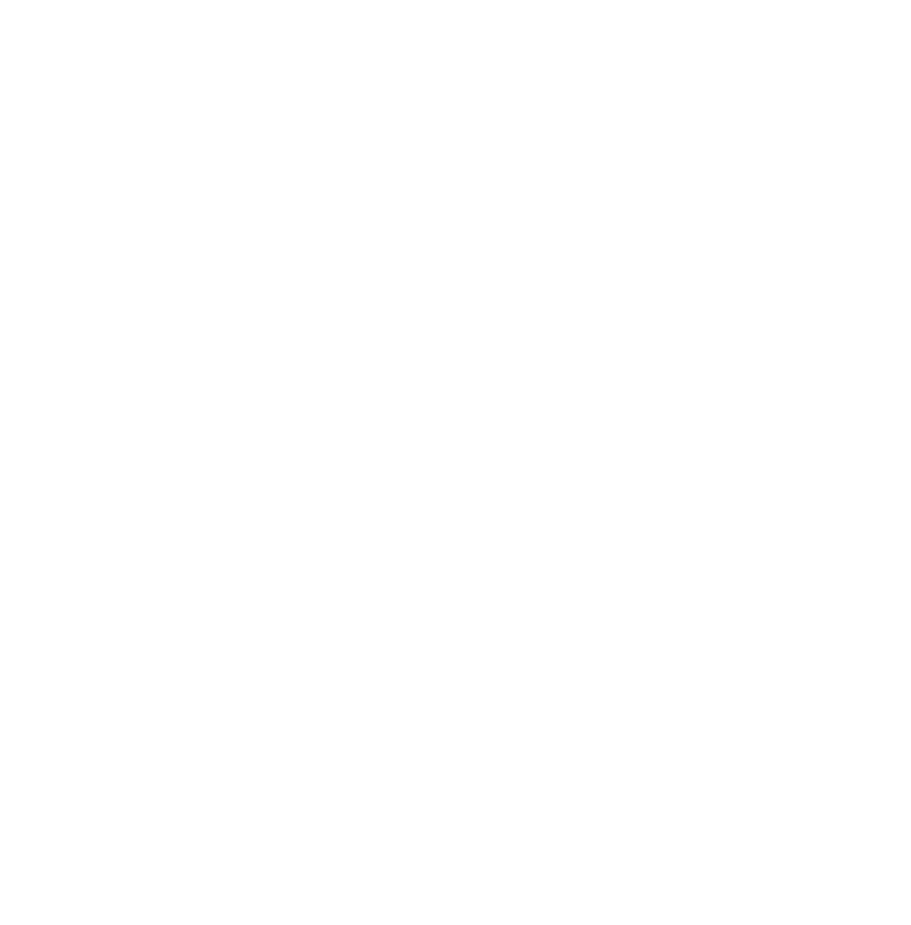
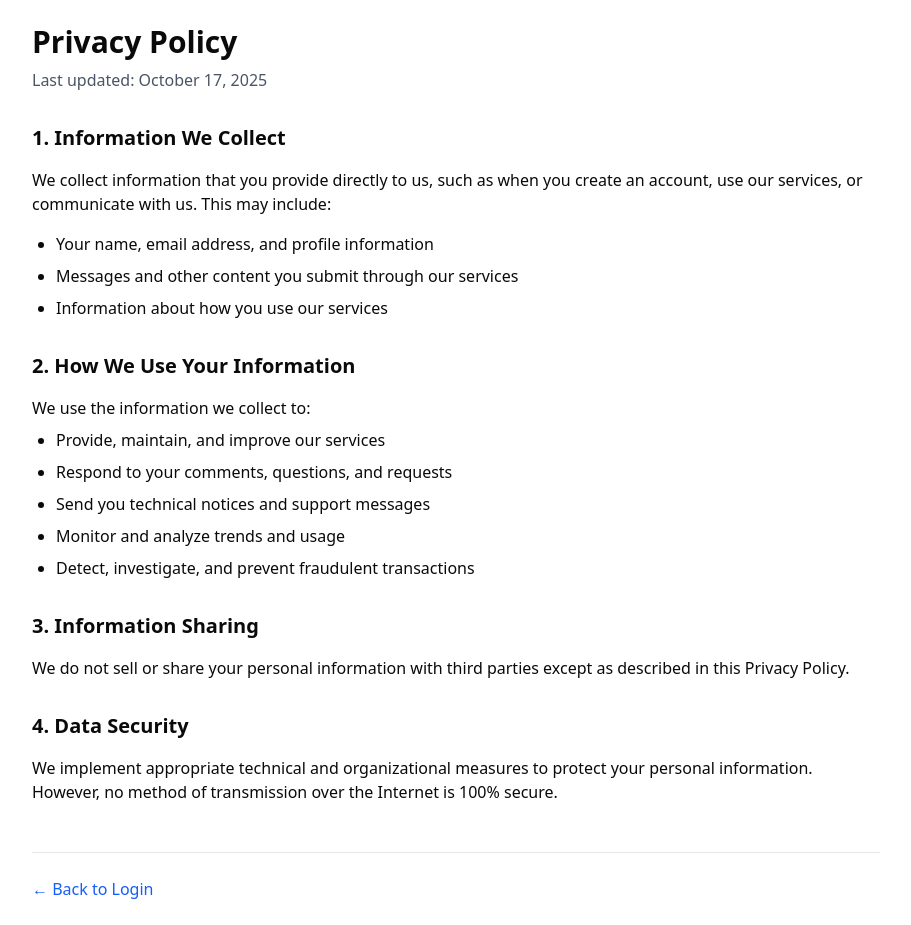
Before and after one commit to AadityaUoHyd/chat-aadi, a Next.js app: page /privacy in a window 1280 px wide. Before the commit this address had no page. Shown: the whole page, without its empty margins (184-1095 px from the left). Before the commit the page ends 800 px from the top, so only its background shows below. Built offline with nearby package versions, Linux system fonts and the light colour scheme.

Commit message:
terms of use pages

```diff
--- a/middleware.ts
+++ b/middleware.ts
@@ -10,6 +10,8 @@ export async function middleware(request: NextRequest) {
   const publicPaths = [
     '/login',
     '/register',
+    '/terms',
+    '/privacy',
     '/api/auth',
     '/_next',
     '/favicon.ico',
--- a/src/app/(auth)/login/page.tsx
+++ b/src/app/(auth)/login/page.tsx
@@ -127,9 +127,14 @@ export default function Login() {
           </p>
         </div>
       </div>
-      <div className="flex justify-center mt-6">
-        <div className="mt-6 text-sm text-gray-600">Terms of use &nbsp; | &nbsp;</div>
-        <div className="mt-6 text-sm text-gray-600">Privacy</div>
+      <div className="flex justify-center gap-4 mt-6">
+        <Link href="/terms" className="text-sm text-gray-600 hover:underline">
+          Terms of Use
+        </Link>
+        <span className="text-sm text-gray-400">|</span>
+        <Link href="/privacy" className="text-sm text-gray-600 hover:underline">
+          Privacy Policy
+        </Link>
       </div>
     </div>
   );
--- /dev/null
+++ b/src/app/privacy/page.tsx
@@ -0,0 +1,58 @@
+import Link from 'next/link';
+
+export default function PrivacyPolicy() {
+  return (
+    <div className="max-w-4xl mx-auto p-6">
+      <header className="mb-8">
+        <h1 className="text-3xl font-bold mb-2">Privacy Policy</h1>
+        <p className="text-gray-600">Last updated: October 17, 2025</p>
+      </header>
+
+      <div className="prose max-w-none">
+        <section className="mb-8">
+          <h2 className="text-xl font-semibold mb-4">1. Information We Collect</h2>
+          <p className="mb-4">
+            We collect information that you provide directly to us, such as when you create an account, use our services, or communicate with us. This may include:
+          </p>
+          <ul className="list-disc pl-6 mb-4 space-y-2">
+            <li>Your name, email address, and profile information</li>
+            <li>Messages and other content you submit through our services</li>
+            <li>Information about how you use our services</li>
+          </ul>
+        </section>
+
+        <section className="mb-8">
+          <h2 className="text-xl font-semibold mb-4">2. How We Use Your Information</h2>
+          <p className="mb-2">We use the information we collect to:</p>
+          <ul className="list-disc pl-6 mb-4 space-y-2">
+            <li>Provide, maintain, and improve our services</li>
+            <li>Respond to your comments, questions, and requests</li>
+            <li>Send you technical notices and support messages</li>
+            <li>Monitor and analyze trends and usage</li>
+            <li>Detect, investigate, and prevent fraudulent transactions</li>
+          </ul>
+        </section>
+
+        <section className="mb-8">
+          <h2 className="text-xl font-semibold mb-4">3. Information Sharing</h2>
+          <p className="mb-4">
+            We do not sell or share your personal information with third parties except as described in this Privacy Policy.
+          </p>
+        </section>
+
+        <section className="mb-8">
+          <h2 className="text-xl font-semibold mb-4">4. Data Security</h2>
+          <p>
+            We implement appropriate technical and organizational measures to protect your personal information. However, no method of transmission over the Internet is 100% secure.
+          </p>
+        </section>
+
+        <div className="mt-12 pt-6 border-t border-gray-200">
+          <Link href="/login" className="text-blue-600 hover:underline">
+            ← Back to Login
+          </Link>
+        </div>
+      </div>
+    </div>
+  );
+}
--- a/src/app/register/page.tsx
+++ b/src/app/register/page.tsx
@@ -160,6 +160,15 @@ export default function RegisterPage() {
           </div>
         </div>
       </div>
+      <div className="flex justify-center gap-4 mt-6">
+        <Link href="/terms" className="text-sm text-gray-600 hover:underline">
+          Terms of Use
+        </Link>
+        <span className="text-sm text-gray-400">|</span>
+        <Link href="/privacy" className="text-sm text-gray-600 hover:underline">
+          Privacy Policy
+        </Link>
+      </div>
     </div>
   );
 }
--- /dev/null
+++ b/src/app/terms/page.tsx
@@ -0,0 +1,52 @@
+import Link from 'next/link';
+
+export default function TermsOfUse() {
+  return (
+    <div className="max-w-4xl mx-auto p-6">
+      <header className="mb-8">
+        <h1 className="text-3xl font-bold mb-2">Terms of Use</h1>
+        <p className="text-gray-600">Last updated: October 17, 2025</p>
+      </header>
+
+      <div className="prose max-w-none">
+        <section className="mb-8">
+          <h2 className="text-xl font-semibold mb-4">1. Acceptance of Terms</h2>
+          <p className="mb-4">
+            By accessing and using ChatAadi, you accept and agree to be bound by the terms and conditions described in this document.
+          </p>
+        </section>
+
+        <section className="mb-8">
+          <h2 className="text-xl font-semibold mb-4">2. Use of Service</h2>
+          <p className="mb-4">
+            ChatAadi provides AI-powered chat services. You agree to use the service only for lawful purposes and in accordance with these Terms.
+          </p>
+        </section>
+
+        <section className="mb-8">
+          <h2 className="text-xl font-semibold mb-4">3. User Responsibilities</h2>
+          <p className="mb-2">You agree not to:</p>
+          <ul className="list-disc pl-6 mb-4 space-y-2">
+            <li>Use the service for any illegal purpose</li>
+            <li>Attempt to gain unauthorized access to any part of the service</li>
+            <li>Upload or transmit any harmful or malicious code</li>
+            <li>Violate any applicable laws or regulations</li>
+          </ul>
+        </section>
+
+        <section className="mb-8">
+          <h2 className="text-xl font-semibold mb-4">4. Changes to Terms</h2>
+          <p>
+            We reserve the right to modify these terms at any time. We will notify users of any changes by updating the "Last updated" date.
+          </p>
+        </section>
+
+        <div className="mt-12 pt-6 border-t border-gray-200">
+          <Link href="/login" className="text-blue-600 hover:underline">
+            ← Back to Login
+          </Link>
+        </div>
+      </div>
+    </div>
+  );
+}
```
